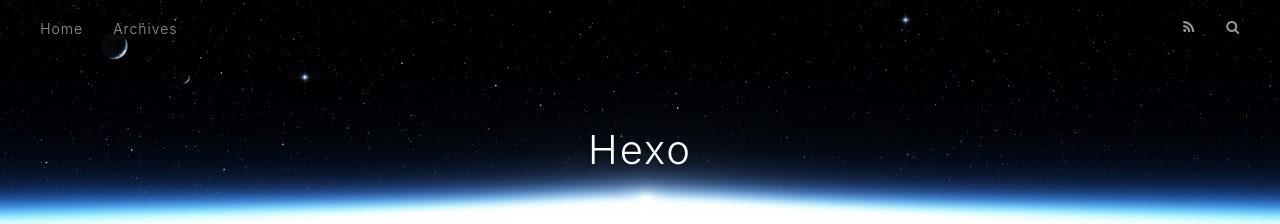
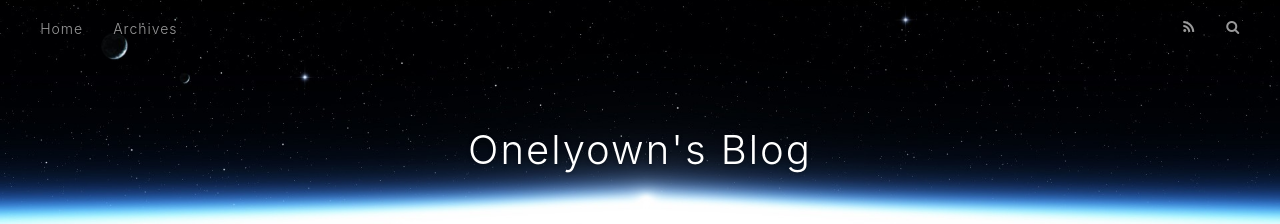
Before and after one commit to onelyown/onelyown.github.io, a plain HTML site: page index.html in a window 1280 px wide. Shown: the top 224 px of the page. Drawn offline with nearby package versions, Linux system fonts and the light colour scheme.

Commit message:
Site updated: 2019-03-30 10:27:17

```diff
--- a/index.html
+++ b/index.html
@@ -5,17 +5,17 @@
 
 
 
-  <title>Hexo</title>
+  <title>Onelyown&#39;s Blog</title>
   <meta name="viewport" content="width=device-width, initial-scale=1, maximum-scale=1">
   <meta property="og:type" content="website">
-<meta property="og:title" content="Hexo">
+<meta property="og:title" content="Onelyown&#39;s Blog">
 <meta property="og:url" content="http://yoursite.com/index.html">
-<meta property="og:site_name" content="Hexo">
+<meta property="og:site_name" content="Onelyown&#39;s Blog">
 <meta property="og:locale" content="default">
 <meta name="twitter:card" content="summary">
-<meta name="twitter:title" content="Hexo">
+<meta name="twitter:title" content="Onelyown&#39;s Blog">
 
-    <link rel="alternate" href="/atom.xml" title="Hexo" type="application/atom+xml">
+    <link rel="alternate" href="/atom.xml" title="Onelyown&#39;s Blog" type="application/atom+xml">
 
 
     <link rel="icon" href="/favicon.png">
@@ -34,7 +34,7 @@
   <div id="header-outer" class="outer">
     <div id="header-title" class="inner">
       <h1 id="logo-wrap">
-        <a href="/" id="logo">Hexo</a>
+        <a href="/" id="logo">Onelyown&#39;s Blog</a>
       </h1>
 
     </div>
@@ -97,7 +97,7 @@
 
     </div>
     <footer class="article-footer">
-      <a data-url="http://yoursite.com/2019/03/30/hello-world/" data-id="cjtuv1w3n0000lcsw3n0zy8qh" class="article-share-link">Share</a>
+      <a data-url="http://yoursite.com/2019/03/30/hello-world/" data-id="cjtuvkvr10000c4swik79owjn" class="article-share-link">Share</a>
 
 
     </footer>
```
Also changed, not shown: 2019/03/30/hello-world/index.html (+5 -5 lines), archives/2019/03/index.html (+6 -6 lines), archives/2019/index.html (+6 -6 lines), archives/index.html (+6 -6 lines).
